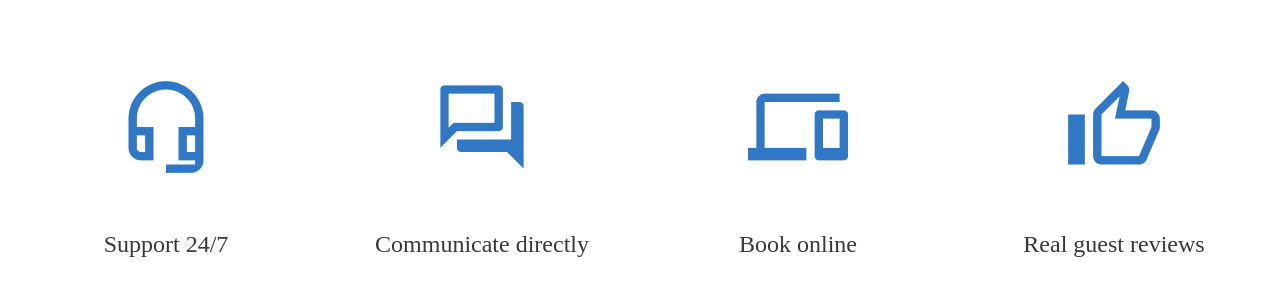
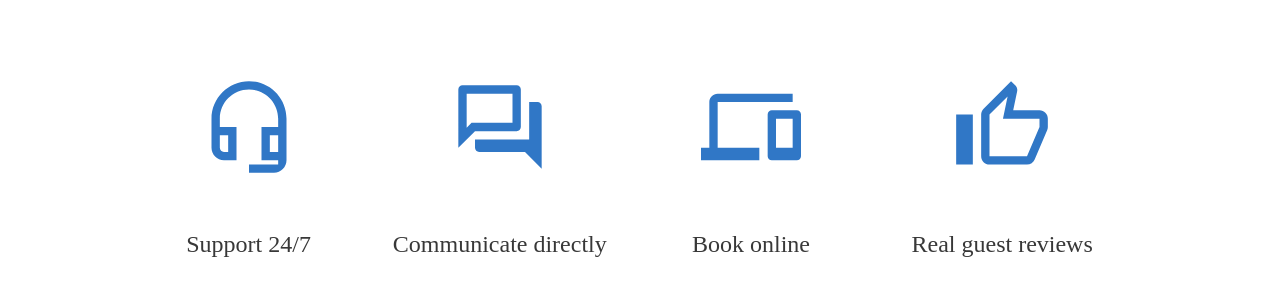
Before and after one commit to LizaVydritskaia/if-html, a website: page index.html in a window 1280 px wide. Shown: the part 194-490 px from the top of the page. Drawn offline with Linux system fonts and the light colour scheme.

Commit message:
lesson-4: Replaced incorrect tags and images format

```diff
--- a/index.html
+++ b/index.html
@@ -6,25 +6,25 @@
     <link rel="stylesheet" href="./styles/styles.css" />
   </head>
   <body>
-    <div class="main-block">
-      <div class="title">What do we offer</div>
-      <div class="highlight"></div>
+    <div class="container">
+      <h2 class="title">What do we offer</h2>
+      <hr class="highlight" />
       <div class="four-icons">
         <div class="icon-block">
-          <img src="./images/headset-mic-outlined.png" alt="headset with mic" />
-          <div>Support 24/7</div>
+          <img src="./images/headset-mic-outlined.svg" alt="headset with mic" />
+          <p>Support 24/7</p>
         </div>
         <div class="icon-block">
-          <img src="./images/forum-outlined.png" alt="forum icon" />
-          <div>Communicate directly</div>
+          <img src="./images/forum-outlined.svg" alt="forum icon" />
+          <p>Communicate directly</p>
         </div>
         <div class="icon-block">
-          <img src="./images/devices-outlined.png" alt="devices" />
-          <div>Book online</div>
+          <img src="./images/devices-outlined.svg" alt="devices" />
+          <p>Book online</p>
         </div>
         <div class="icon-block">
-          <img src="./images/thumb-up-alt-outlined.png" alt="thumb up" />
-          <div>Real guest reviews</div>
+          <img src="./images/thumb-up-alt-outlined.svg" alt="thumb up" />
+          <p>Real guest reviews</p>
         </div>
       </div>
     </div>
--- a/styles/styles.css
+++ b/styles/styles.css
@@ -3,9 +3,10 @@
   box-sizing: border-box;
 }
 
-.main-block {
-  height: 569px;
-  padding: 120px 0 122px 0;
+.container {
+  padding: 120px 100px;
+  max-width: 1230px;
+  margin: 0 auto;
 }
 
 .title {
@@ -13,6 +14,7 @@
   margin-bottom: 20px;
   text-align: center;
   font-size: 40px;
+  font-weight: 500;
 }
 
 .highlight {
@@ -20,19 +22,16 @@
   height: 4px;
   background-color: #f5bd41;
   margin: 0 auto 80px;
-}
-
-.four-icons {
-  text-align: center;
+  border-style: none;
 }
 
 .icon-block {
-  width: 296px;
   display: inline-block;
+  width: 24%;
   text-align: center;
   font-size: 24px;
   color: #383838;
-  margin: 0 8px 0 8px;
+  padding: 0 8px;
 }
 
 img {
```
Also changed, not shown: images/devices-outlined.svg (added), images/forum-outlined.svg (added), images/headset-mic-outlined.svg (added), images/thumb-up-alt-outlined.svg (added).
